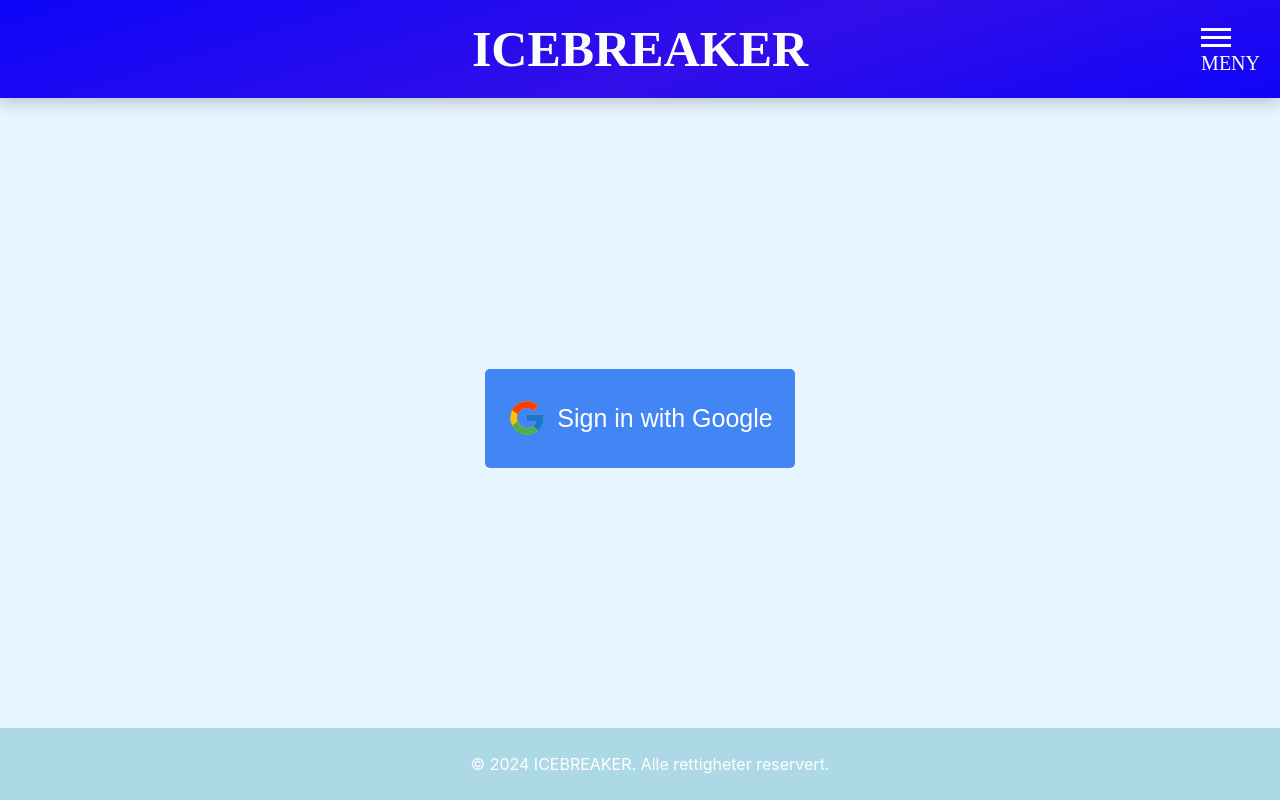
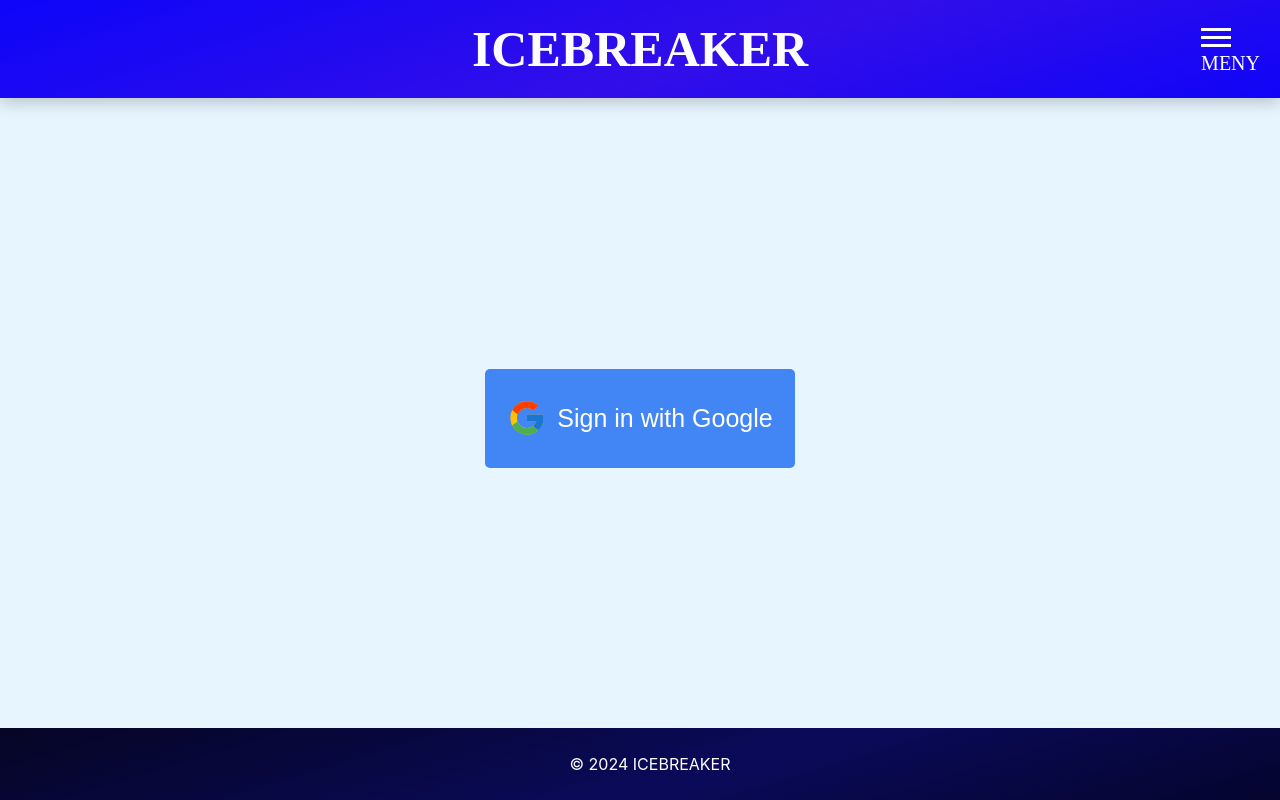
Before and after one commit to ScottJuvik/Icebreaker, a React (Create React App) app in the folder icebreaker_frontend/: page /login in a window 1280 px wide. Built offline with nearby package versions, Linux system fonts and the light colour scheme.

Commit message:
changed folder structure

```diff
--- a/icebreaker_frontend/src/App.tsx
+++ b/icebreaker_frontend/src/App.tsx
@@ -1,7 +1,7 @@
 import React, { useEffect, useState } from "react";
 import Router from "./Routers/Router";
 import "./App.css";
-import Footer from "./components/Footer";
+import Footer from "./components/Footer/Footer";
 
 
 function App() {
--- /dev/null
+++ b/icebreaker_frontend/src/components/Footer/Footer.css
@@ -0,0 +1,12 @@
+.footer {
+    background: rgb(5, 5, 37);
+    background: linear-gradient(343deg, rgb(4, 4, 44) 0%, rgb(10, 10, 90) 44%, rgb(5, 5, 37) 100%);
+    color: #ffffff;
+    text-align: center;
+    padding: 10px;
+    position: fixed;
+    left: 0;
+    bottom: 0;
+    width: 100%;
+    z-index: 1000;
+}
--- a/icebreaker_frontend/src/components/Footer.tsx
+++ b/icebreaker_frontend/src/components/Footer/Footer.tsx
@@ -1,12 +1,12 @@
 import React from "react";
-import "../style/Footer.css";
+import "./Footer.css";
 
 const Footer = () => {
   return (
     <footer className="footer">
       <div className="footer_content">
-        <p>© {new Date().getFullYear()} ICEBREAKER. Alle rettigheter reservert.</p>
-        {/* Du kan legge til flere innholdselementer her om nødvendig */}
+        <p>© {new Date().getFullYear()} ICEBREAKER</p>
+
       </div>
     </footer>
   );
--- a/icebreaker_frontend/src/style/Footer.css
+++ /dev/null
@@ -1,11 +0,0 @@
-.footer {
-    background: lightblue;
-    color: white;
-    text-align: center;
-    padding: 10px;
-    position: fixed;
-    left: 0;
-    bottom: 0;
-    width: 100%;
-    z-index: 1000;
-}
```
Also changed, not shown: icebreaker_frontend/src/components/Rating/Rating.css (added, +19 -0 lines).
